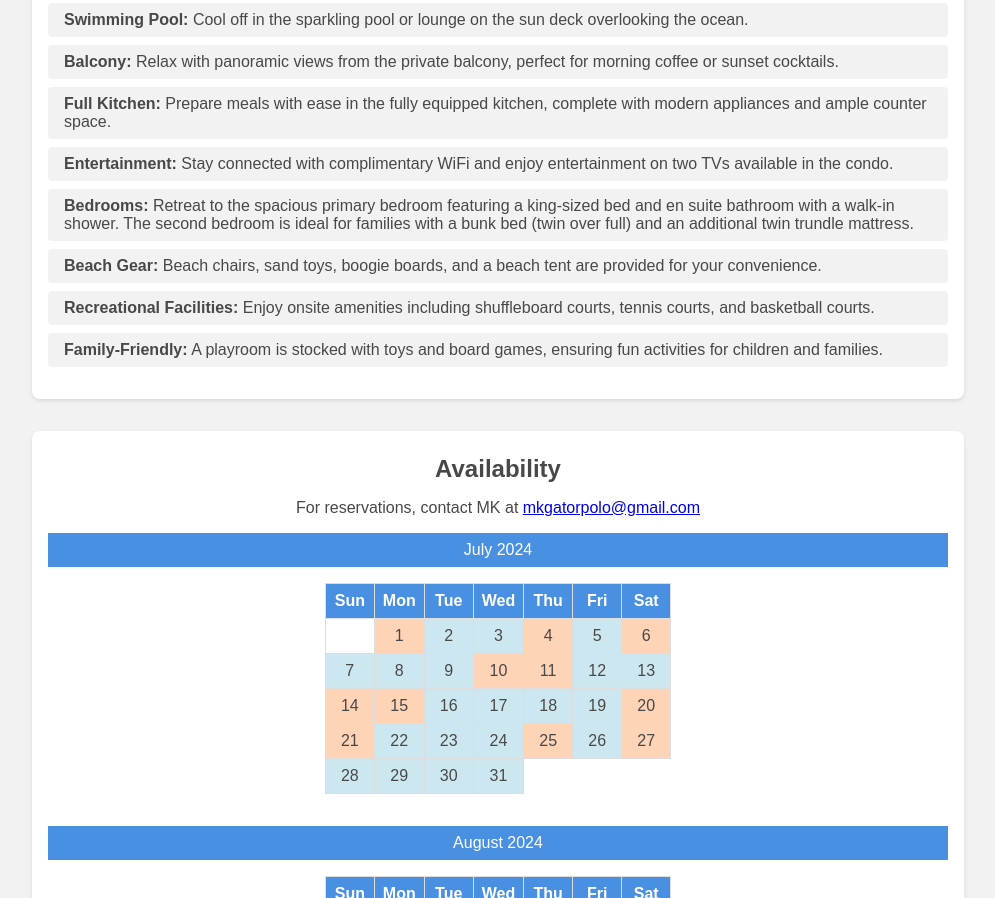
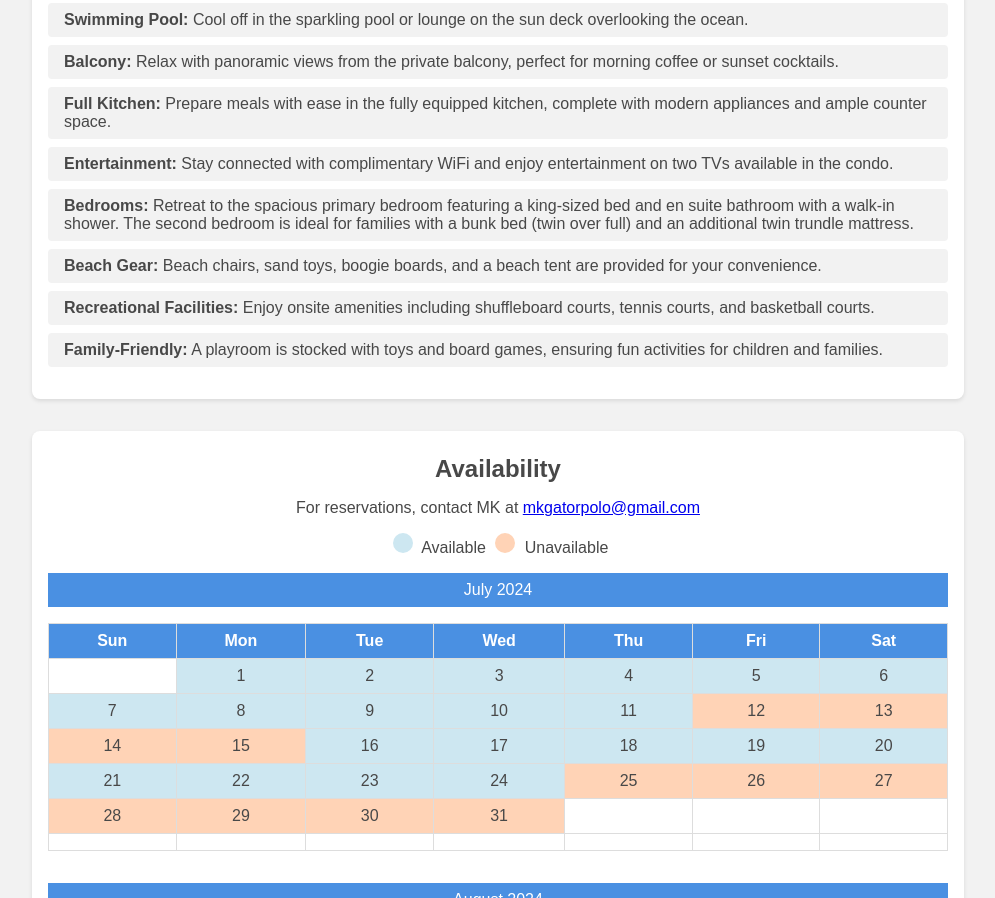
Before and after one commit to mkallenfitness/mkallenfitness.github.io, a plain HTML site: page static/condo/index.html in a window 1280 px wide. Shown: the part 1902-2800 px from the top of the page, without its empty margins (142-1137 px from the left). Drawn offline with Linux system fonts and the light colour scheme.

Commit message:
final tweaks

```diff
--- a/static/condo/index.html
+++ b/static/condo/index.html
@@ -9,7 +9,7 @@
 <body>
 <header>
     <h1>Beachfront Condo</h1>
-    <h2>2 BR | 2 BA | 1,200 sqft</h2>
+    <h2>2 BR | 2 BA</h2>
     <h2>New Smyrna Beach</h2>
 </header>
 <main>
@@ -51,7 +51,12 @@
     <section id="calendar">
         <h2>Availability</h2>
         <p>
-            For reservations, contact MK at <a href="mailto:mkgatorpolo@gmail.com">mkgatorpolo@gmail.com</a></p>
+            For reservations, contact MK at <a href="mailto:mkgatorpolo@gmail.com">mkgatorpolo@gmail.com</a>
+        </p>
+        <div id="legend">
+            <span class="legend-item available"></span> Available
+            <span class="legend-item unavailable"></span> Unavailable
+        </div>
         <div id="calendar-container">
             <!-- Calendar will be generated dynamically by scripts.js -->
         </div>
@@ -59,7 +64,7 @@
 </main>
 
 <footer>
-    <p>&copy; 2024 Beachfront Condo. All rights reserved.</p>
+    <p>🏖️</p>
 </footer>
 
 <div id="full-screen-gallery" class="hidden">
--- a/static/condo/scripts.js
+++ b/static/condo/scripts.js
@@ -1,43 +1,107 @@
 document.addEventListener("DOMContentLoaded", function() {
+    const unavailableDateRanges = [
+        { start: "2024-07-12", end: "2024-07-15" },
+        { start: "2024-07-25", end: "2024-08-07" },
+    ];
+
     const calendarContainer = document.getElementById("calendar-container");
     const fullScreenGallery = document.getElementById("full-screen-gallery");
     const closeGalleryBtn = document.getElementById("close-gallery");
     const galleryImages = document.querySelectorAll(".gallery img, .more-photos");
     const fullScreenImagesContainer = document.querySelector(".full-screen-images");
 
-    const generateCalendar = () => {
-        const months = ["January", "February", "March", "April", "May", "June", "July", "August", "September", "October", "November", "December"];
+    // Function to create the availability calendar
+    function createCalendar() {
+        const calendarContainer = document.getElementById("calendar-container");
         const today = new Date();
-        const availability = [true, false, true, true, false, true, false, true, true, true, false, false, true, true, false, false, true, true, true, true, false, false, true, true, true, false, true, false, true, true, true]; // dummy data
+        const currentMonth = today.getMonth();
+        const currentYear = today.getFullYear();
 
-        for (let m = 0; m < 6; m++) {
-            const month = new Date(today.getFullYear(), today.getMonth() + m, 1);
-            const monthLabel = `${months[month.getMonth()]} ${month.getFullYear()}`;
-            let daysInMonth = new Date(month.getFullYear(), month.getMonth() + 1, 0).getDate();
-            let calendarHTML = `<div class="month"><div class="month-label">${monthLabel}</div><div class="table-container"><table><thead><tr>`;
+        // Clear existing calendar content
+        calendarContainer.innerHTML = "";
+
+        // Loop through next 6 months
+        for (let i = 0; i < 6; i++) {
+            const month = (currentMonth + i) % 12;
+            const year = currentYear + Math.floor((currentMonth + i) / 12);
+
+            // Create month container
+            const monthDiv = document.createElement("div");
+            monthDiv.classList.add("month");
+
+            // Create month label
+            const monthLabel = document.createElement("div");
+            monthLabel.classList.add("month-label");
+            monthLabel.textContent = `${getMonthName(month)} ${year}`;
+            monthDiv.appendChild(monthLabel);
+
+            // Create table for dates
+            const table = document.createElement("table");
+            const daysInMonth = new Date(year, month + 1, 0).getDate(); // Get number of days in month
+
+            // Create table header (days of the week)
+            const thead = document.createElement("thead");
+            const tr = document.createElement("tr");
             const daysOfWeek = ["Sun", "Mon", "Tue", "Wed", "Thu", "Fri", "Sat"];
-            daysOfWeek.forEach(day => calendarHTML += `<th>${day}</th>`);
-            calendarHTML += "</tr></thead><tbody><tr>";
+            daysOfWeek.forEach(day => {
+                const th = document.createElement("th");
+                th.textContent = day;
+                tr.appendChild(th);
+            });
+            thead.appendChild(tr);
+            table.appendChild(thead);
 
-            for (let i = 1; i <= daysInMonth; i++) {
-                let day = new Date(month.getFullYear(), month.getMonth(), i).getDay();
-                if (i === 1 && day !== 0) {
-                    for (let j = 0; j < day; j++) {
-                        calendarHTML += "<td></td>";
+            // Create table body (dates)
+            const tbody = document.createElement("tbody");
+            let dayOfMonth = 1;
+            for (let row = 0; row < 6; row++) {
+                const tr = document.createElement("tr");
+                for (let col = 0; col < 7; col++) {
+                    const td = document.createElement("td");
+                    if (row === 0 && col < new Date(year, month, 1).getDay()) {
+                        td.textContent = "";
+                    } else if (dayOfMonth > daysInMonth) {
+                        td.textContent = "";
+                    } else {
+                        td.textContent = dayOfMonth;
+                        const currentDate = new Date(year, month, dayOfMonth);
+
+                        // Check if current date is within any of the unavailable date ranges
+                        if (isDateUnavailable(currentDate)) {
+                            td.classList.add("unavailable");
+                        } else {
+                            td.classList.add("available");
+                        }
+                        dayOfMonth++;
                     }
+                    tr.appendChild(td);
                 }
+                tbody.appendChild(tr);
+            }
+            table.appendChild(tbody);
+            monthDiv.appendChild(table);
+            calendarContainer.appendChild(monthDiv);
+        }
+    }
 
-                const availabilityIndex = ((month.getMonth() * 31) + i) % availability.length; // Example of rotating dummy data
-                calendarHTML += `<td class="${availability[availabilityIndex] ? 'available' : 'unavailable'}">${i}</td>`;
-                if (day === 6 && i !== daysInMonth) {
-                    calendarHTML += "</tr><tr>";
-                }
+    // Helper function to check if a date is within any unavailable date range
+    function isDateUnavailable(date) {
+        for (let range of unavailableDateRanges) {
+            const startDate = new Date(range.start);
+            const endDate = new Date(range.end);
+            if (date >= startDate && date <= endDate) {
+                return true;
             }
+        }
+        return false;
+    }
 
-            calendarHTML += "</tr></tbody></table></div></div>";
-            calendarContainer.innerHTML += calendarHTML;
-        }
-    };
+    // Helper function to get month name
+    function getMonthName(month) {
+        const months = ["January", "February", "March", "April", "May", "June",
+            "July", "August", "September", "October", "November", "December"];
+        return months[month];
+    }
 
     const openFullScreenGallery = () => {
         fullScreenGallery.classList.remove("hidden");
@@ -53,5 +117,5 @@ document.addEventListener("DOMContentLoaded", function() {
 
     closeGalleryBtn.addEventListener("click", closeFullScreenGallery);
 
-    generateCalendar();
+    createCalendar();
 });
--- a/static/condo/styles.css
+++ b/static/condo/styles.css
@@ -72,6 +72,27 @@ section {
     margin: 0.5rem 0;
     padding: 0.5rem 1rem;
     border-radius: 4px;
+}
+
+#legend {
+    margin-bottom: 1rem;
+    text-align: center;
+}
+
+.legend-item {
+    display: inline-block;
+    width: 20px;
+    height: 20px;
+    margin: 0 5px;
+    border-radius: 50%;
+}
+
+.available {
+    background-color: #CDE7F1; /* Light blue, like clear tropical waters */
+}
+
+.unavailable {
+    background-color: #FFD3B6; /* Light orange, warm like the beach sand */
 }
 
 #calendar {
```
